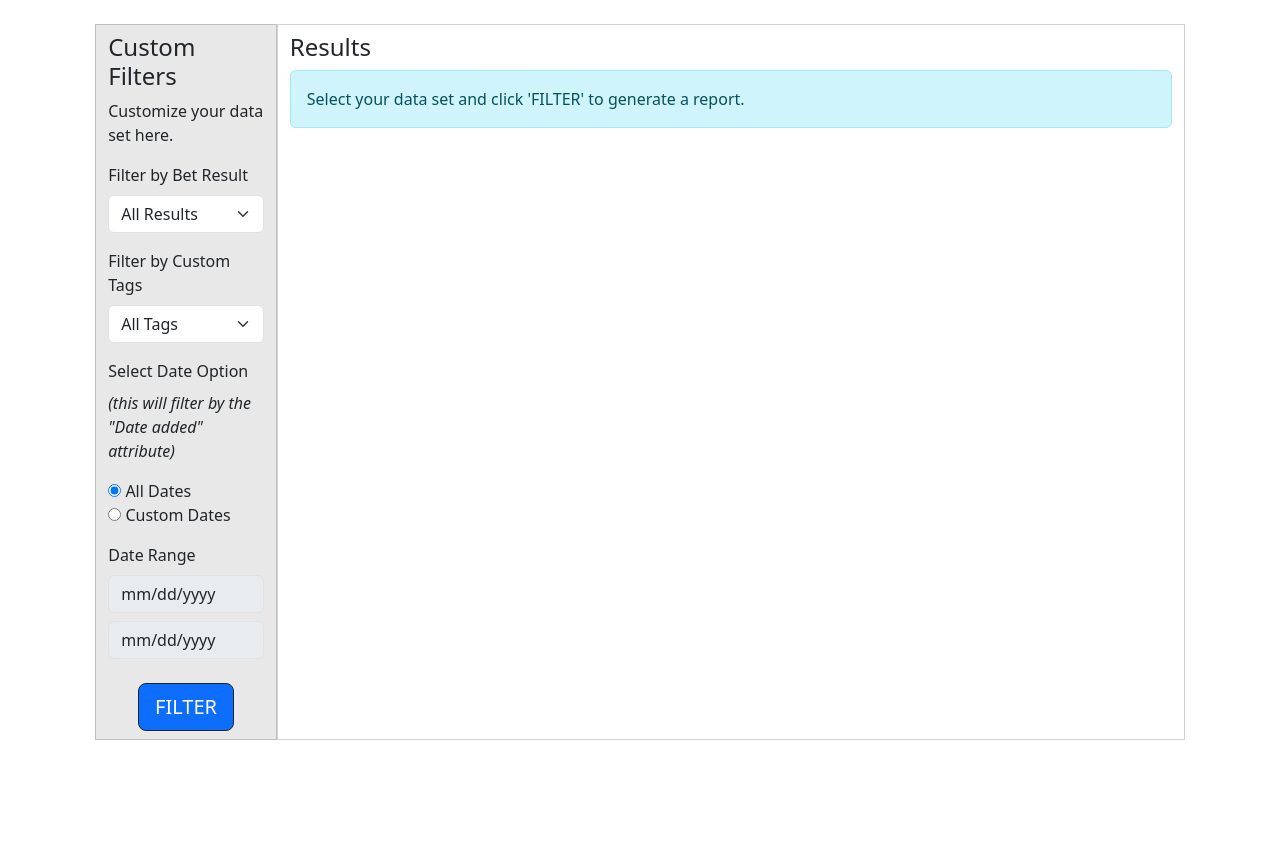
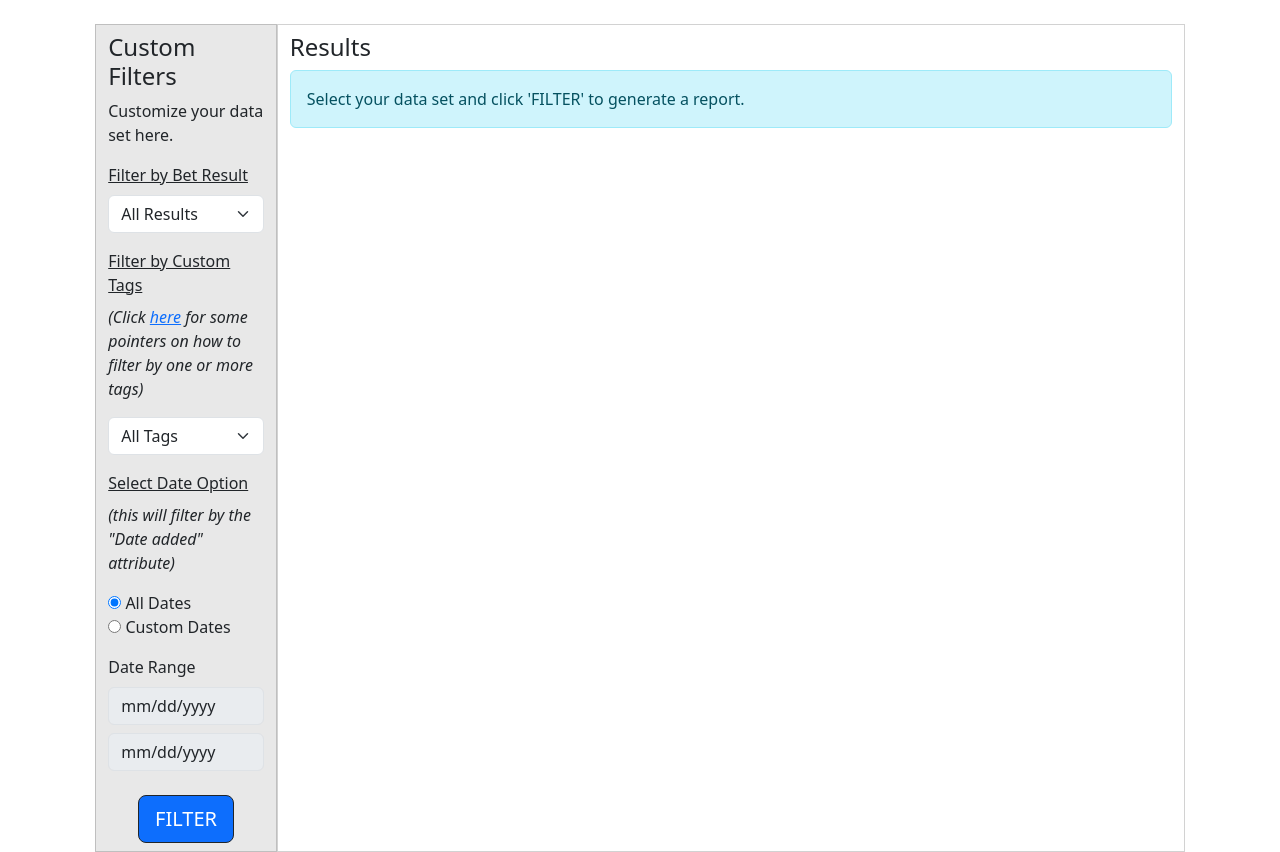
Before and after one commit to nicoferreira90/bet_tracker_orange, a Django app: page /analytics/ in a window 1280 px wide. Shown: the part 52-904 px from the top of the page. Before the commit the page ends 792 px from the top, so only its background shows below. Run offline with Django 5.2, Linux system fonts and the light colour scheme; the visitor is signed in with stand-in values (Sample User, id 1).

Commit message:
some minor UI/UX tweaks

```diff
--- a/bets/models.py
+++ b/bets/models.py
@@ -41,3 +41,7 @@ class Bet(models.Model):
         return self.pick
     def get_absolute_url(self):
         return reverse("article_detail", kwargs={"pk": self.pk})
+
+
+class Tag(models.Model):
+    """Model a single tag, which is a label associated with a Bet."""
--- a/templates/about_page.html
+++ b/templates/about_page.html
@@ -16,7 +16,7 @@
 
 <h2>About Me</h2>
 <p class="lead" style="font-weight: 400">
-    My name is Nicolás, and I'm a Python programmer from Chile. Unsatisfied by the limitations of spreadsheet software in tracking bets,
+    My name is Nicolás, and I'm a Python programmer from Chile. Unsatisfied with the limitations of spreadsheet software in tracking bets,
     I created BetView to offer a streamlined and user-friendly alternative.
 <p class="lead" style="font-weight: 400">I’m skilled in:</p>
 <ul>
--- a/templates/analytics/analytics_page.html
+++ b/templates/analytics/analytics_page.html
@@ -35,7 +35,7 @@
                 {% csrf_token %}
 
                 <div class="mb-3">
-                    <label for="result-filter" class="form-label">Filter by Bet Result</label>
+                    <label for="result-filter" class="form-label"><u>Filter by Bet Result</u></label>
                     <select class="form-select" name="result-filter" id="result-filter" required>
                         <option value="category-all">All Results</option>
                         <option value="Win">Win</option>
@@ -45,7 +45,8 @@
                     </select>
                 </div>
                 <div class="mb-3">
-                    <label for="tag-filter" class="form-label">Filter by Custom Tags</label>
+                    <label for="tag-filter" class="form-label"><u>Filter by Custom Tags</u></label>
+                    <p><i>(Click <a href="#">here</a> for some pointers on how to filter by one or more tags)</i></p>
                     <select class="form-select" id="tag-filter" required>
                         <option value="category-all">All Tags</option>
                         <option value="category1">tag 1</option>
@@ -55,7 +56,7 @@
                     </select>
                 </div>
                 <div class="mb-3">
-                    <label class="form-label">Select Date Option</label>
+                    <label class="form-label"><u>Select Date Option</u></label>
                     <p><i>(this will filter by the "Date added" attribute)</i></p>
                     <div>
                         <input type="radio" id="allDates" name="dateOption" value="all" checked onclick="toggleDateInputs()">
```
Also changed, not shown: templates/analytics/analytics_with_results.html (+4 -3 lines).
